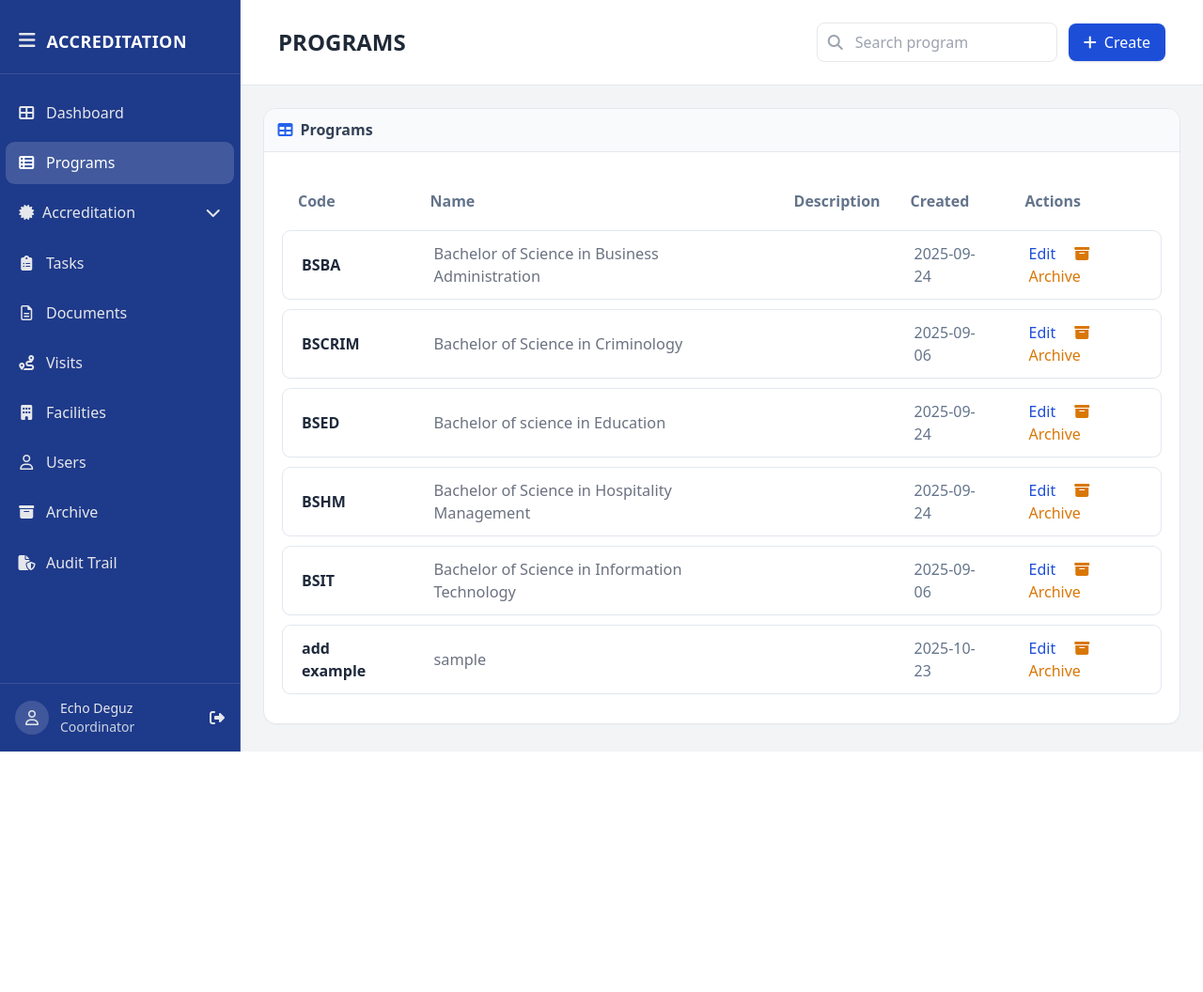
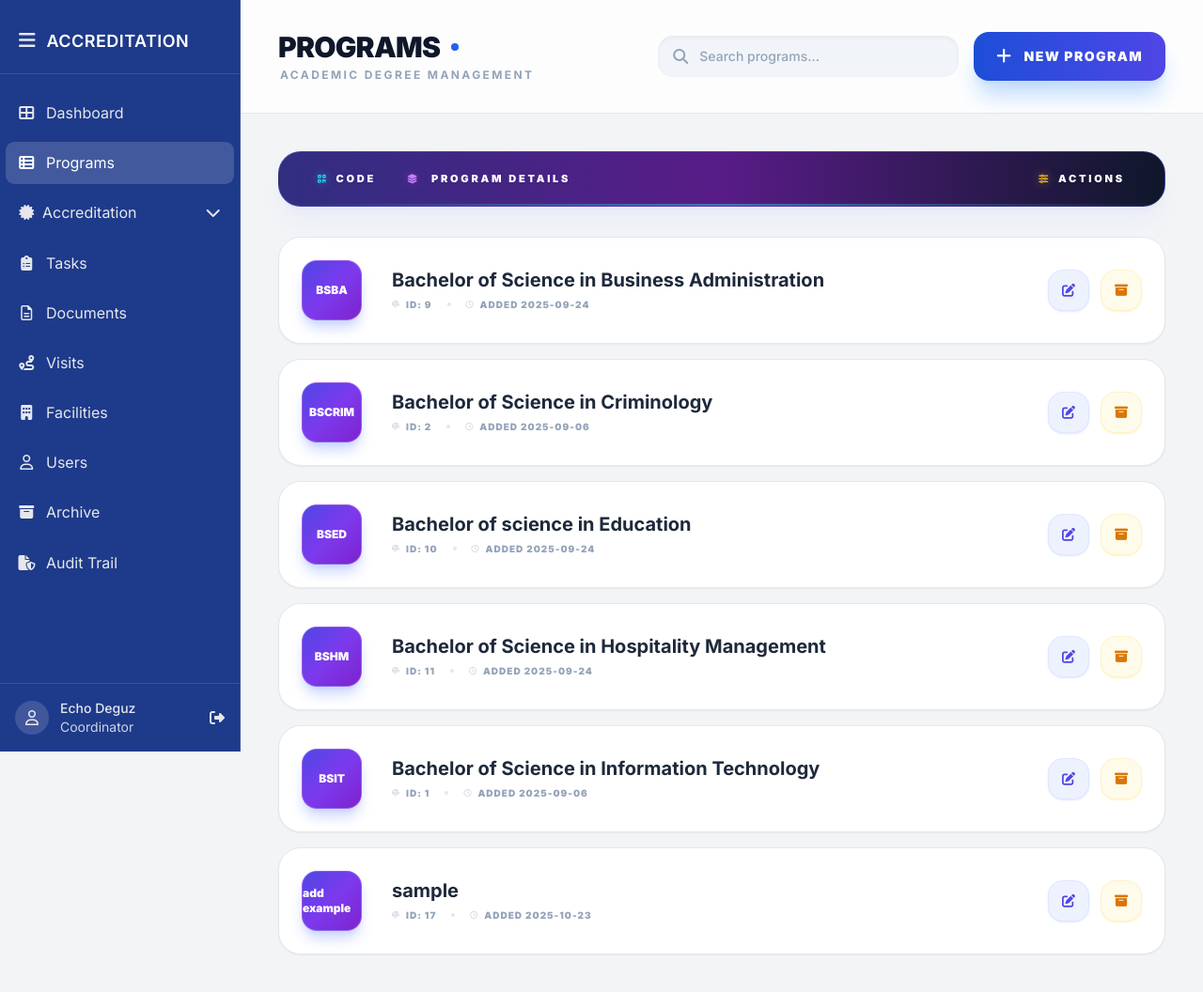
Before and after one commit to ejjays/ams, a PHP site: page /PHP/programs.php in a window 1280 px wide. Shown: the whole page at 94% size. Before the commit the page ends 800 px from the top, so only its background shows below. Run offline with PHP 8.4, Linux system fonts and the light colour scheme; a user stored in the database is signed in; data comes from the database, SQL or seed files in the repository; both versions use the stored data as it was after the commit; some libraries are stand-ins or nearby versions.

Commit message:
UI: Finalized Programs section with professional cyberpunk headers, card-list hybrid, and modern modals

```diff
--- a/PHP/programs.php
+++ b/PHP/programs.php
@@ -14,8 +14,12 @@ function active($page, $current)
     <meta name="viewport" content="width=device-width, initial-scale=1.0" />
     <title>Programs • Accreditation</title>
     <script src="https://cdn.tailwindcss.com"></script>
+    <link href="https://fonts.googleapis.com/css2?family=Inter:wght@400;500;600;700;800;900&display=swap" rel="stylesheet">
     <link href="https://cdnjs.cloudflare.com/ajax/libs/font-awesome/6.5.2/css/all.min.css" rel="stylesheet" />
-    <link rel="stylesheet" href="../app/css/dashboard.css?v=2" />
+    <link rel="stylesheet" href="../app/css/dashboard.css?v=3" />
+    <style>
+        body { font-family: 'Inter', sans-serif; }
+    </style>
 </head>
 
 <body class="bg-gray-100 text-gray-800">
@@ -24,78 +28,138 @@ function active($page, $current)
 
         <main class="flex-1 overflow-auto">
             <!-- Header -->
-            <header class="px-10 py-6 border-b bg-white">
+            <header class="px-10 py-8 border-b bg-white/80 backdrop-blur-md sticky top-0 z-30">
                 <div class="flex items-center justify-between gap-4 flex-wrap">
-                    <h1 class="text-2xl font-semibold">PROGRAMS</h1>
+                    <div class="space-y-1">
+                        <h1 class="text-3xl font-black tracking-tight text-slate-900 flex items-center gap-3">
+                            <span>PROGRAMS</span>
+                            <span class="w-2 h-2 rounded-full bg-blue-600 shadow-lg shadow-blue-200"></span>
+                        </h1>
+                        <p class="text-xs font-bold text-slate-400 uppercase tracking-[0.2em] ml-0.5">Academic Degree Management</p>
+                    </div>
 
-                    <div class="flex items-center gap-3">
-                        <div class="relative">
-                            <input id="programSearch" type="text" placeholder="Search program"
-                                class="pl-10 pr-3 py-2 w-64 rounded-lg border outline-none focus:ring-2 focus:ring-blue-600" />
-                            <i class="fa-solid fa-magnifying-glass absolute left-3 top-1/2 -translate-y-1/2 text-gray-400"></i>
+                    <div class="flex items-center gap-4">
+                        <div class="relative group">
+                            <input id="programSearch" type="text" placeholder="Search programs..."
+                                class="pl-11 pr-4 py-3 w-80 rounded-2xl bg-slate-100 border-transparent outline-none focus:bg-white focus:ring-4 focus:ring-blue-600/10 focus:border-blue-600/30 transition-all font-medium text-sm text-slate-700 placeholder:text-slate-400 shadow-inner" />
+                            <i class="fa-solid fa-magnifying-glass absolute left-4 top-1/2 -translate-y-1/2 text-slate-400 group-focus-within:text-blue-600 transition-colors"></i>
                         </div>
-
-                        <button id="programCreateBtn"
-                            class="px-4 py-2 rounded-lg bg-blue-700 hover:bg-blue-800 text-white font-medium shadow">
-                            <i class="fa-solid fa-plus mr-1"></i> Create
+                        <button id="programCreateBtn" class="inline-flex items-center gap-3 px-6 py-3 rounded-2xl bg-gradient-to-r from-blue-700 to-indigo-600 hover:from-blue-800 hover:to-indigo-700 text-white text-sm font-black uppercase tracking-widest shadow-xl shadow-blue-200 transition-all active:scale-95">
+                            <i class="fa-solid fa-plus text-lg"></i>
+                            <span>New Program</span>
                         </button>
                     </div>
                 </div>
             </header>
 
-            <section class="px-6 py-6">
-                <div class="panel">
-                    <div class="panel-header">
-                        <div class="panel-title"><i class="fa-solid fa-table"></i>Programs</div>
+            <section class="px-10 py-10 max-w-6xl mx-auto">
+                <div class="flex items-center px-10 py-5 mb-8 bg-gradient-to-r from-indigo-900 via-purple-900 to-slate-900 rounded-3xl border border-indigo-500/30 text-[11px] font-black uppercase tracking-[0.25em] text-white shadow-xl shadow-indigo-200/20 relative overflow-hidden group">
+                    <!-- Subtle Cyberpunk Accent Line -->
+                    <div class="absolute bottom-0 left-0 w-full h-[2px] bg-gradient-to-r from-transparent via-cyan-400 to-transparent opacity-50"></div>
+
+                    <div class="w-16 mr-8 text-center flex items-center justify-center gap-2 relative z-10">
+                        <i class="fa-solid fa-qrcode text-[10px] text-cyan-400 drop-shadow-[0_0_5px_rgba(34,211,238,0.5)]"></i>
+                        <span class="drop-shadow-sm">Code</span>
                     </div>
-                    <div class="panel-body">
-                        <table class="min-w-full text-base border-separate border-spacing-y-3">
-                            <thead class="text-left text-slate-500">
-                                <tr class="border-b">
-                                    <th class="px-4 py-2">Code</th>
-                                    <th class="px-4 py-2">Name</th>
-                                    <th class="px-4 py-2">Description</th>
-                                    <th class="px-4 py-2">Created</th>
-                                    <th class="px-4 py-2">Actions</th>
-                                </tr>
-                            </thead>
-                            <tbody id="programTbody" class="align-top"></tbody>
-                        </table>
+                    <div class="flex-1 flex items-center gap-3 relative z-10">
+                        <i class="fa-solid fa-layer-group text-[10px] text-purple-400 drop-shadow-[0_0_5px_rgba(192,38,211,0.5)]"></i>
+                        <span class="drop-shadow-sm">Program Details</span>
                     </div>
+                    <div class="w-24 text-center flex items-center justify-center gap-2 relative z-10">
+                        <i class="fa-solid fa-sliders text-[10px] text-amber-400 drop-shadow-[0_0_5px_rgba(251,191,36,0.5)]"></i>
+                        <span class="drop-shadow-sm">Actions</span>
+                    </div>
+                </div>
+                <div id="programList" class="flex flex-col gap-4">
+                    <!-- Modern Cards Injected Here -->
                 </div>
             </section>
         </main>
     </div>
 
-    <!-- Create/Edit Modal (CODE + NAME only) -->
+    <!-- Create/Edit Modal -->
     <div id="programCreateModal" class="modal hidden">
-        <div class="modal-backdrop" data-close="true"></div>
-        <div class="modal-card">
-            <h3 id="programModalTitle" class="text-lg font-semibold mb-3">Create Program</h3>
-            <form id="programCreateForm" class="space-y-3">
+        <div class="modal-backdrop bg-slate-900/50 backdrop-blur-sm" data-close="true"></div>
+        <div class="modal-card w-[500px] border-0 rounded-[1.5rem] shadow-2xl overflow-hidden p-0">
+            <div class="bg-gradient-to-r from-blue-700 to-indigo-600 px-6 py-4 flex items-center justify-between text-white">
+                <div class="flex items-center gap-3">
+                    <div class="w-8 h-8 rounded-lg bg-white/20 flex items-center justify-center">
+                        <i class="fa-solid fa-graduation-cap text-sm"></i>
+                    </div>
+                    <h3 id="programModalTitle" class="text-lg font-bold tracking-tight">New Program</h3>
+                </div>
+            </div>
+
+            <form id="programCreateForm" class="p-6 space-y-5">
                 <input type="hidden" id="program_id" name="id" />
-                <div>
-                    <label class="block text-sm font-medium text-slate-700 mb-1" for="program_code">Code</label>
-                    <input id="program_code" name="code" class="w-full border rounded-md px-3 py-2"
-                        placeholder="e.g., BSIT" required />
+
+                <div class="space-y-1.5">
+                    <label class="block text-xs font-black uppercase tracking-widest text-slate-500 ml-1">Program Code</label>
+                    <input id="program_code" name="code" placeholder="e.g., BSIT"
+                        class="w-full bg-slate-50 border border-slate-200 rounded-xl px-4 py-3 text-slate-700 outline-none focus:ring-2 focus:ring-blue-600/20 focus:border-blue-600 transition-all font-bold" required />
                 </div>
-                <div>
-                    <label class="block text-sm font-medium text-slate-700 mb-1" for="program_name">Name</label>
-                    <input id="program_name" name="name" class="w-full border rounded-md px-3 py-2"
-                        placeholder="e.g., Bachelor of Science in Information Technology" required />
+
+                <div class="space-y-1.5">
+                    <label class="block text-xs font-black uppercase tracking-widest text-slate-500 ml-1">Full Program Name</label>
+                    <input id="program_name" name="name" placeholder="e.g., Bachelor of Science in Information Technology"
+                        class="w-full bg-slate-50 border border-slate-200 rounded-xl px-4 py-3 text-slate-700 outline-none focus:ring-2 focus:ring-blue-600/20 focus:border-blue-600 transition-all font-medium" required />
                 </div>
-                <div class="flex justify-between pt-2">
-                    <button type="button" id="programCreateCancel"
-                        class="px-4 py-2 rounded-lg bg-gray-400 hover:bg-gray-500 text-white">Cancel</button>
-                    <button type="submit"
-                        class="px-4 py-2 rounded-lg bg-blue-700 hover:bg-blue-800 text-white font-medium">Save</button>
+
+                <div class="flex items-center justify-end gap-3 pt-4 border-t border-slate-100">
+                    <button type="button" id="programCreateCancel" data-close="true"
+                        class="px-6 py-2.5 rounded-xl text-sm font-bold text-slate-500 hover:bg-slate-100 transition-all active:scale-95">
+                        Cancel
+                    </button>
+                    <button type="submit" id="programSubmitBtn"
+                        class="px-8 py-2.5 rounded-xl bg-blue-700 hover:bg-blue-800 text-white text-sm font-black uppercase tracking-widest shadow-lg shadow-blue-200 transition-all active:scale-95">
+                        Save Program
+                    </button>
                 </div>
             </form>
         </div>
     </div>
 
+    <!-- Archive Confirmation Modal -->
+    <div id="archiveModal" class="modal hidden">
+        <div class="modal-backdrop bg-slate-900/50 backdrop-blur-sm" data-close="true"></div>
+        <div class="modal-card w-[440px] border-0 rounded-[1.5rem] shadow-2xl overflow-hidden p-0">
+            <div class="bg-gradient-to-r from-amber-500 to-orange-600 px-6 py-4 flex items-center gap-3 text-white">
+                <div class="w-8 h-8 rounded-lg bg-white/20 flex items-center justify-center">
+                    <i class="fa-solid fa-box-archive text-sm"></i>
+                </div>
+                <h3 class="text-lg font-bold tracking-tight">Archive Program?</h3>
+            </div>
+
+            <div class="p-8 text-center space-y-4">
+                <div class="w-16 h-16 bg-amber-50 text-amber-500 rounded-full flex items-center justify-center mx-auto mb-2 text-2xl border border-amber-100 shadow-inner">
+                    <i class="fa-solid fa-triangle-exclamation"></i>
+                </div>
+                <div class="space-y-1">
+                    <p class="text-slate-800 font-bold text-lg">Are you sure?</p>
+                    <p class="text-slate-500 text-sm leading-relaxed">
+                        Archiving <span id="archiveProgramName" class="font-black text-amber-600"></span> will hide it from the active dashboard, but the data will be preserved in history.
+                    </p>
+                </div>
+            </div>
+
+            <div class="flex items-center justify-center gap-3 p-6 border-t border-slate-50">
+                <button type="button" id="archiveCancel" data-close="true"
+                    class="flex-1 py-3 rounded-xl text-sm font-bold text-slate-500 hover:bg-slate-100 transition-all active:scale-95">
+                    No, Cancel
+                </button>
+                <button type="button" id="archiveConfirmBtn"
+                    class="flex-1 py-3 rounded-xl bg-amber-500 hover:bg-amber-600 text-white text-sm font-black uppercase tracking-widest shadow-lg shadow-amber-200 transition-all active:scale-95">
+                    Yes, Archive
+                </button>
+            </div>
+        </div>
+    </div>
+
+    <!-- Toast Notification Container -->
+    <div id="toastContainer" class="fixed top-6 left-1/2 -translate-x-1/2 z-[100] flex flex-col gap-3 items-center pointer-events-none"></div>
+
     <script src="../app/js/dashboard.js"></script>
-    <script src="../app/js/programs.js?v=9"></script>
+    <script src="../app/js/programs.js?v=10"></script>
 </body>
 
 </html>
--- a/PHP/programs_api.php
+++ b/PHP/programs_api.php
@@ -42,13 +42,18 @@ $method = $_SERVER['REQUEST_METHOD'];
 // -----------------------------------------------------------
 if ($method === 'GET') {
     $q = trim($_GET['q'] ?? '');
-    $sql = "SELECT id, code, name, description, created_at FROM programs WHERE is_archived = 0";
     if ($q !== '') {
-        $sql .= " AND (code LIKE :q OR name LIKE :q)";
-        $stmt = $pdo->prepare($sql . " ORDER BY name");
-        $stmt->execute([':q' => "%$q%"]);
+        $sql = "SELECT id, code, name, description, created_at FROM programs
+                WHERE is_archived = 0
+                AND (code LIKE :q1 OR name LIKE :q2)
+                ORDER BY name";
+        $stmt = $pdo->prepare($sql);
+        $stmt->execute([':q1' => "%$q%", ':q2' => "%$q%"]);
     } else {
-        $stmt = $pdo->query($sql . " ORDER BY name");
+        $sql = "SELECT id, code, name, description, created_at FROM programs
+                WHERE is_archived = 0
+                ORDER BY name";
+        $stmt = $pdo->query($sql);
     }
     jexit(true, $stmt->fetchAll());
 }
```
Also changed, not shown: DATABASE/master_accred_v2.sql (+5 -2 lines), app/js/programs.js (+150 -91 lines).
